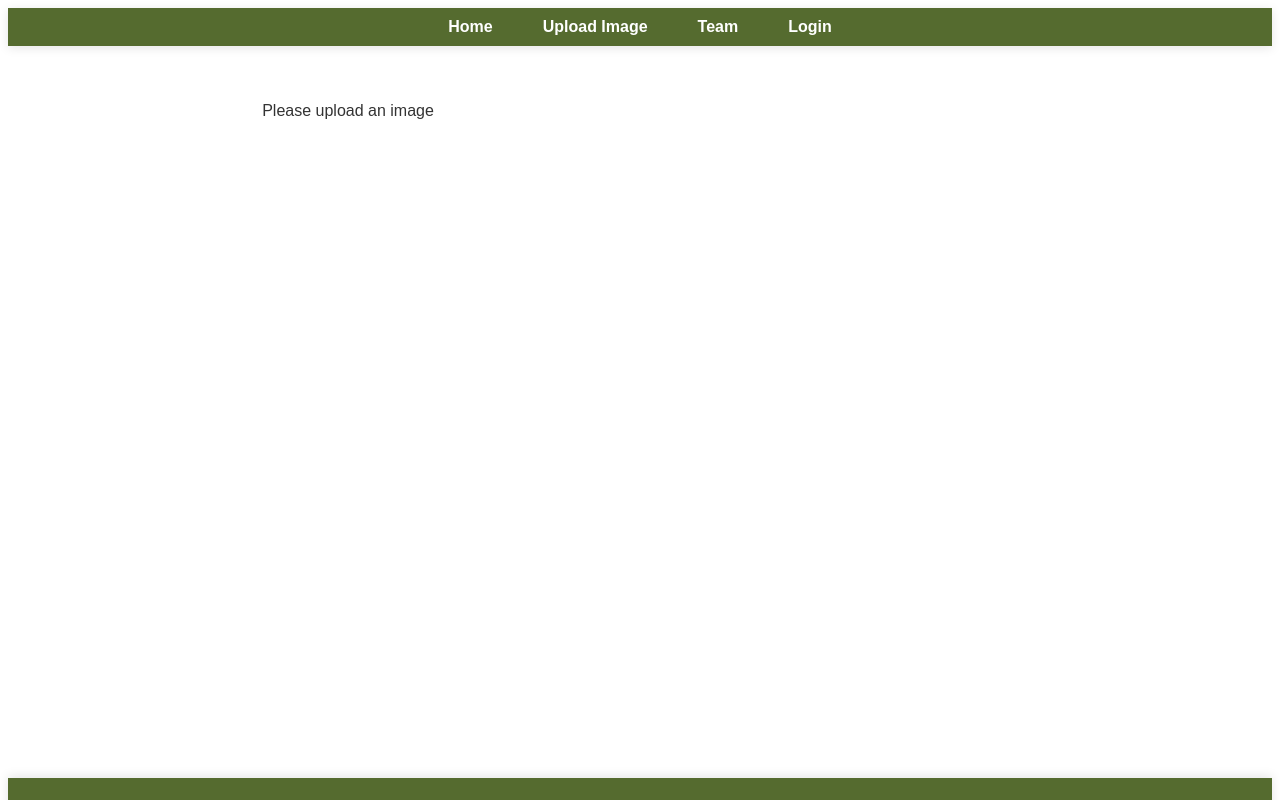
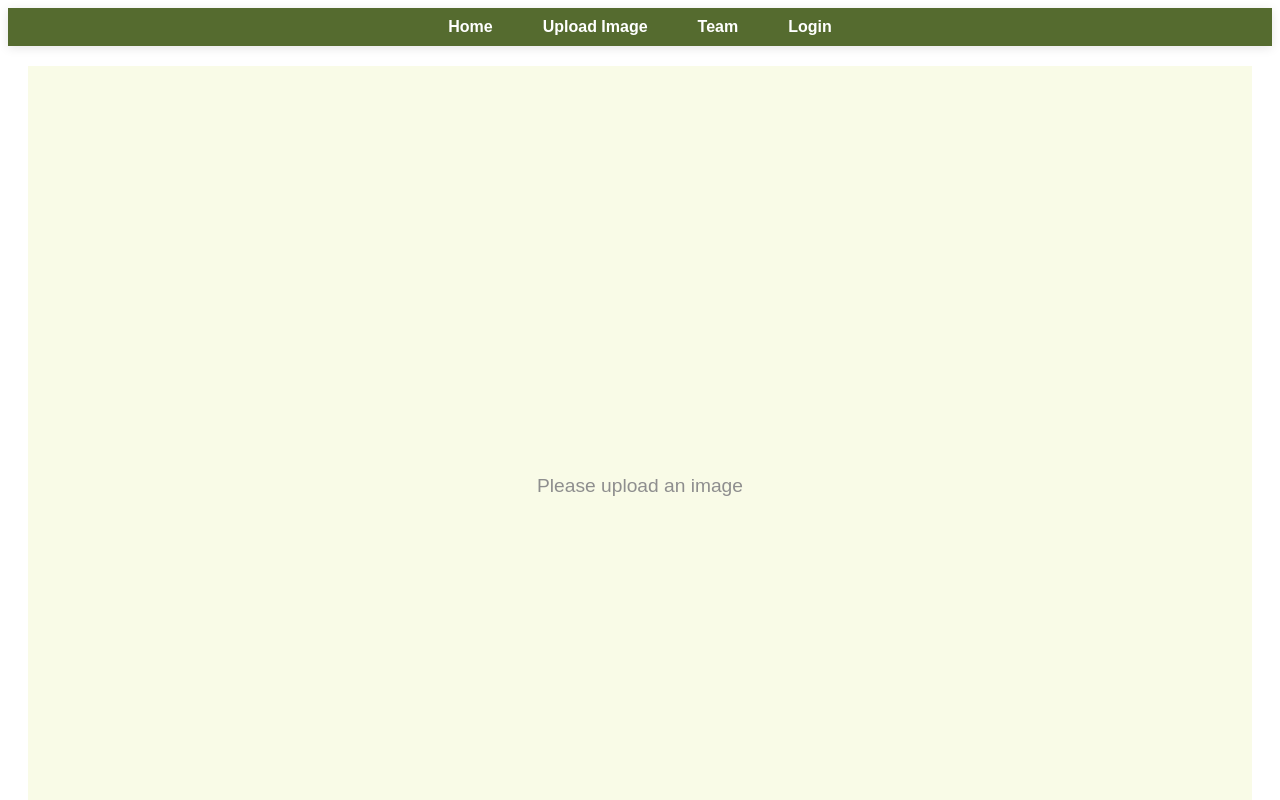
Before and after one commit to K-Musembi/embe-zuri, a React (Create React App) app in the folder frontend/: page /result in a window 1280 px wide. Shown: the top 800 px of the page. Built offline with nearby package versions, Linux system fonts and the light colour scheme.

Commit message:
configured recommendations for predicted mango diseases

```diff
--- a/frontend/src/App.css
+++ b/frontend/src/App.css
@@ -296,60 +296,90 @@ footer a:hover {
     background-color: #45a049; /* Slightly darker color on hover */
   }
 
+/* Overall styling */
+.result-panel {
+    font-family: Arial, sans-serif;
+    color: #333;
+    padding: 20px;
+    background-color: #f9fbe7; /* Light yellow-green background */
+    min-height: 100vh; /* Occupy full height */
+    display: flex;
+    align-items: center;
+    justify-content: center;
+  }
 
-/* Result Panels */
-.result-panel {
-    min-height: 80vh;
-    max-width: 600px;
-    align-items: center; /* center horizontally */
-    justify-content: center; /* center vertically */
-    background-color: var(--white);
-    flex: 1;
+  .result-container {
+    min-height: 60vh;
+    align-items: center;
+    display: flex;
+    flex-direction: row;
+    gap: 20px;
+    width: 100%;
+    max-width: 1200px;
+    background-color: #ffffff;
+    box-shadow: 0 4px 10px rgba(0, 0, 0, 0.1);
     border-radius: 10px;
     padding: 20px;
-    display: flex;
-    flex-direction: column;
-    justify-content: space-between;
-    transition: transform 0.2s ease, box-shadow 0.3s ease;
   }
 
-.result-panel:hover {
-    transform: translateY(-5px);
-    box-shadow: 0px 6px 30px rgba(0, 0, 0, 0.15);
+  /* Column styling */
+  .prediction-outcome,
+  .recommendations {
+    min-height: 60vh;
+    align-items: center;
+    flex: 1;
+    padding: 20px;
+    border: 1px solid #c8e6c9; /* Subtle border for separation */
+    border-radius: 8px;
   }
 
-.result-panel h2 {
-    color: var(--dark-green);
-    margin-bottom: 10px;
-    font-size: 1.5rem;
+  .prediction-outcome h2,
+  .recommendations h2 {
+    margin-bottom: 15px;
+    color: #558b2f; /* Dark green */
   }
 
-.result-panel p {
-    color: var(--text-dark);
-    font-size: 1rem;
-    margin-bottom: 20px;
+  .remedy {
+    margin: 10px 0;
+    padding: 10px;
+    background-color: #e8f5e9; /* Light green for remedies */
+    border-radius: 5px;
+    color: #33691e;
   }
 
-.result-panel button {
-    align-self: flex-start;
-    background-color: var(--dark-green);
-    color: var(--white);
-    border: none;
-    padding: 10px 15px;
-    font-size: 1rem;
-    border-radius: 5px;
-    cursor: pointer;
-    transition: background-color 0.3s ease, transform 0.1s ease;
+  /* Healthy and not-healthy styles */
+  .healthy {
+    color: #43a047; /* Green for healthy */
   }
 
-.result-panel button:hover {
-    background-color: var(--yellow-green);
-    color: var(--text-dark);
+  .not-healthy {
+    color: #d32f2f; /* Red for unhealthy */
   }
 
-.result-panel button:active {
-    transform: scale(0.97);
+  /* No result styling */
+  .no-result {
+    text-align: center;
+    color: #666;
   }
+
+  .no-result p {
+    font-size: 1.2em;
+    color: #8e8e8e;
+  }
+
+  /* Responsive Design */
+  @media (max-width: 768px) {
+    .result-container {
+      flex-direction: column;
+      gap: 10px;
+    }
+
+    .prediction-outcome,
+    .recommendations {
+      padding: 15px;
+    }
+  }
+
 
 /* Team Container */
 .team-container {
@@ -395,6 +425,7 @@ footer a:hover {
     object-fit: cover;
     border: 2px solid #ccc;
     margin: 0 auto; /* Center the image */
+    aspect-ratio: 1 / 1;
   }
 
   .team-info {
--- a/frontend/src/components/Login.js
+++ b/frontend/src/components/Login.js
@@ -21,7 +21,7 @@ const Login = ({ onLogin }) => {
             // onLogin(result.token);
             alert("Successful login!");
             onLogin(true);
-            navigate("/");
+            navigate("/upload");
         } else {
             alert("Check your credentials and try again.");
         }
--- a/frontend/src/components/Logout.js
+++ b/frontend/src/components/Logout.js
@@ -7,8 +7,7 @@ const Logout = ({ onLogout }) => {
 
     const handleLogout = async () => {
         const response = await fetch(`${API_URL}/logout`, {
-            method: 'POST',
-            credentials: 'include'
+            credentials: 'include',
         });
 
         if (response.ok) {
@@ -21,7 +20,7 @@ const Logout = ({ onLogout }) => {
 
     return (
         <div className='logout-container'>
-            <p>Logout from the app</p>
+            <p>Logout from the app?</p>
             <button className='logout-button' onClick={handleLogout}>
                 Logout
             </button>
--- a/frontend/src/components/Result.js
+++ b/frontend/src/components/Result.js
@@ -5,10 +5,28 @@ const Result = ({ result }) => {
     return (
         <div className="result-panel">
             {result ? (
-                <div>
-                    <h2>Prediction outcome</h2>
-                    <p>Disease: {result.prediction}</p>
-                    <p>Confidence: {result.confidence}%</p>
+                <div className="result-container">
+                    <div className="prediction-outcome">
+                        <h2>Prediction outcome</h2>
+                        {result.prediction === "Healthy" ? (
+                            <>
+                                <h3 className="healthy">Healthy</h3>
+                                <h3>Confidence: {result.confidence}%</h3>
+                            </>
+                        ) : (
+                            <>
+                                <h3 className="not-healthy">Not healthy: Disease detected</h3>
+                                <h3>Probable disease: {result.prediction}</h3>
+                                <h3>Confidence: {result.confidence}%</h3>
+                            </>
+                        )}
+                    </div>
+                    <div className="recommendations">
+                        <h2>Recommendations</h2>
+                        {result.remedies.map((remedy, index) => (
+                            <div className="remedy" key={index}>{remedy}</div>
+                        ))}
+                    </div>
                 </div>
             ) : (
                 <div className="no-result">
--- a/frontend/src/components/SignUp.js
+++ b/frontend/src/components/SignUp.js
@@ -23,7 +23,7 @@ const SignUp = ({ onSignUp }) => {
             setEmail("");
             setPassword("");
             onSignUp(true);
-            navigate("/");
+            navigate("/upload");
         } else {
             alert("Please try again.");
         }
--- a/frontend/src/components/Team.js
+++ b/frontend/src/components/Team.js
@@ -4,7 +4,7 @@ const Team = () => {
 
     return (
         <div className="team-container">
-            <h2>Meet the developer.</h2>
+            <h2>Meet the developer</h2>
             <div className="team-card">
                 <div className="team-photo">
                     <img
@@ -16,7 +16,7 @@ const Team = () => {
                 <div className="team-info">
                     <h2>Kevin Musembi</h2>
                     <div className="title">Software Engineer</div>
-                    <p> Software engineer with a passion for creating apps that have societal impact</p>
+                    <p>Software engineer with a passion for creating apps that have a societal impact. Musembi has 2 years experience in backend software development, and has worked on several projects. You can contact him through the email provided below.</p>
                     <p> Email: kevinmusembi.m@gmail.com</p>
                     <p> LinkedIn: <a href="https://www.linkedin.com/in/kevin-musembi/" target="_blank" rel="noopener noreferrer">Profile</a></p>
                 </div>
```
Also changed, not shown: 1 other file (tests, documents, lock files or other folders). Lines whose indentation alone changed are shown as unchanged.
